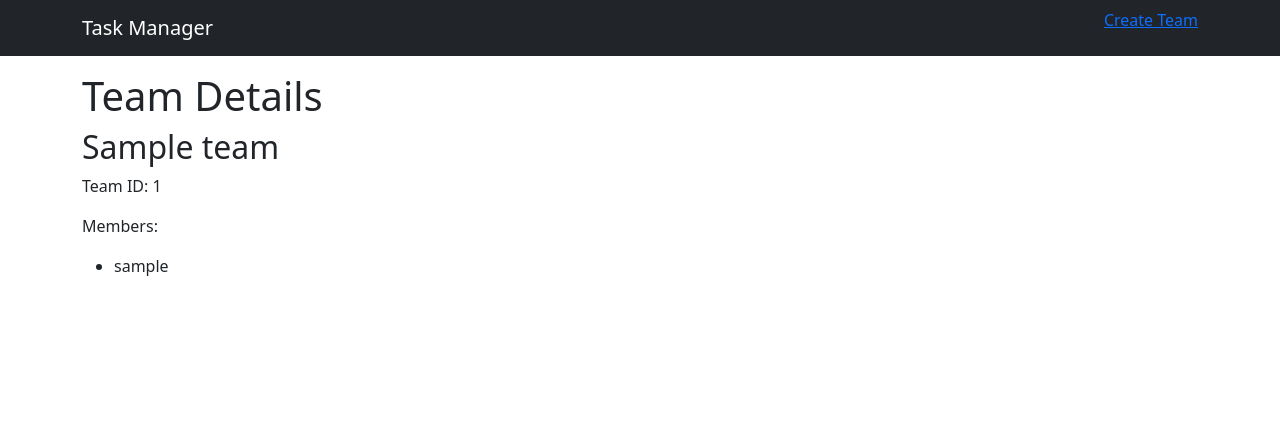
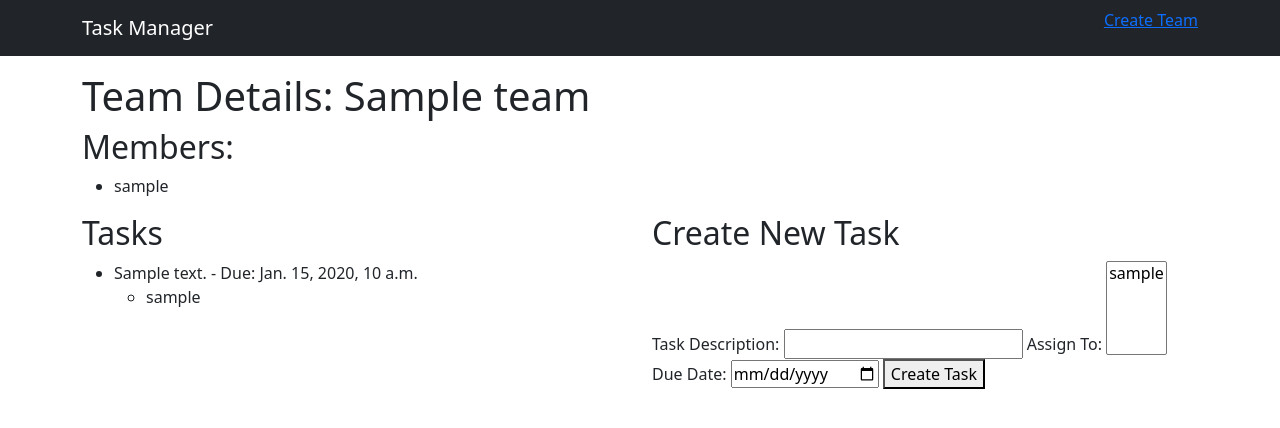
Before and after one commit to yharoon/Pelican-SEG-Small-Group, a Django app: template Pelican/tasks/templates/team_detail.html in a window 1280 px wide. Shown: the top 428 px of the page. Run offline with Django 4.2, Linux system fonts and the light colour scheme; the template is opened without the code that fills it: most values are stand-ins (such as "Sample title", 1, 10 or a date in 2020); some libraries are stand-ins or nearby versions.

Commit message:
Update team_detail.html with create tasks

```diff
--- a/Pelican/tasks/templates/team_detail.html
+++ b/Pelican/tasks/templates/team_detail.html
@@ -4,18 +4,45 @@
 <div class="container">
   <div class="row">
     <div class="col-12">
-      <h1>Team Details</h1>
-      <h2>{{ team.name }}</h2>
-      <!-- Display other team details -->
-      <p>Team ID: {{ team.id }}</p>
-      <p>Members:</p>
+      <h1>Team Details: {{ team.name }}</h1>
+      <h2>Members:</h2>
       <ul>
         {% for member in team.members.all %}
           <li>{{ member.username }}</li>
-          <!-- Display other member details -->
         {% endfor %}
       </ul>
-      <!-- You can add more details as needed -->
+    </div>
+    <div class="col-6">
+      <h2>Tasks</h2>
+      <ul>
+        {% for task in team_tasks %}
+          <li>
+            {{ task.description }} - Due: {{ task.due_date }}
+            <ul>
+              {% for assigned_user in task.assigned_to.all %}
+                <li>{{ assigned_user.username }}</li>
+              {% endfor %}
+            </ul>
+          </li>
+        {% endfor %}
+      </ul>
+    </div>
+    <div class="col-6">
+      <h2>Create New Task</h2>
+      <form method="post" action="{% url 'team_detail' team.id %}">
+        {% csrf_token %}
+        <label for="task_description">Task Description:</label>
+        <input type="text" name="description" id="task_description">
+        <label for="assigned_to">Assign To:</label>
+        <select name="assigned_to" multiple>
+          {% for member in team.members.all %}
+            <option value="{{ member.id }}">{{ member.username }}</option>
+          {% endfor %}
+        </select>
+        <label for="due_date">Due Date:</label>
+        <input type="date" name="due_date" id="due_date">
+        <button type="submit">Create Task</button>
+      </form>
     </div>
   </div>
 </div>
```
